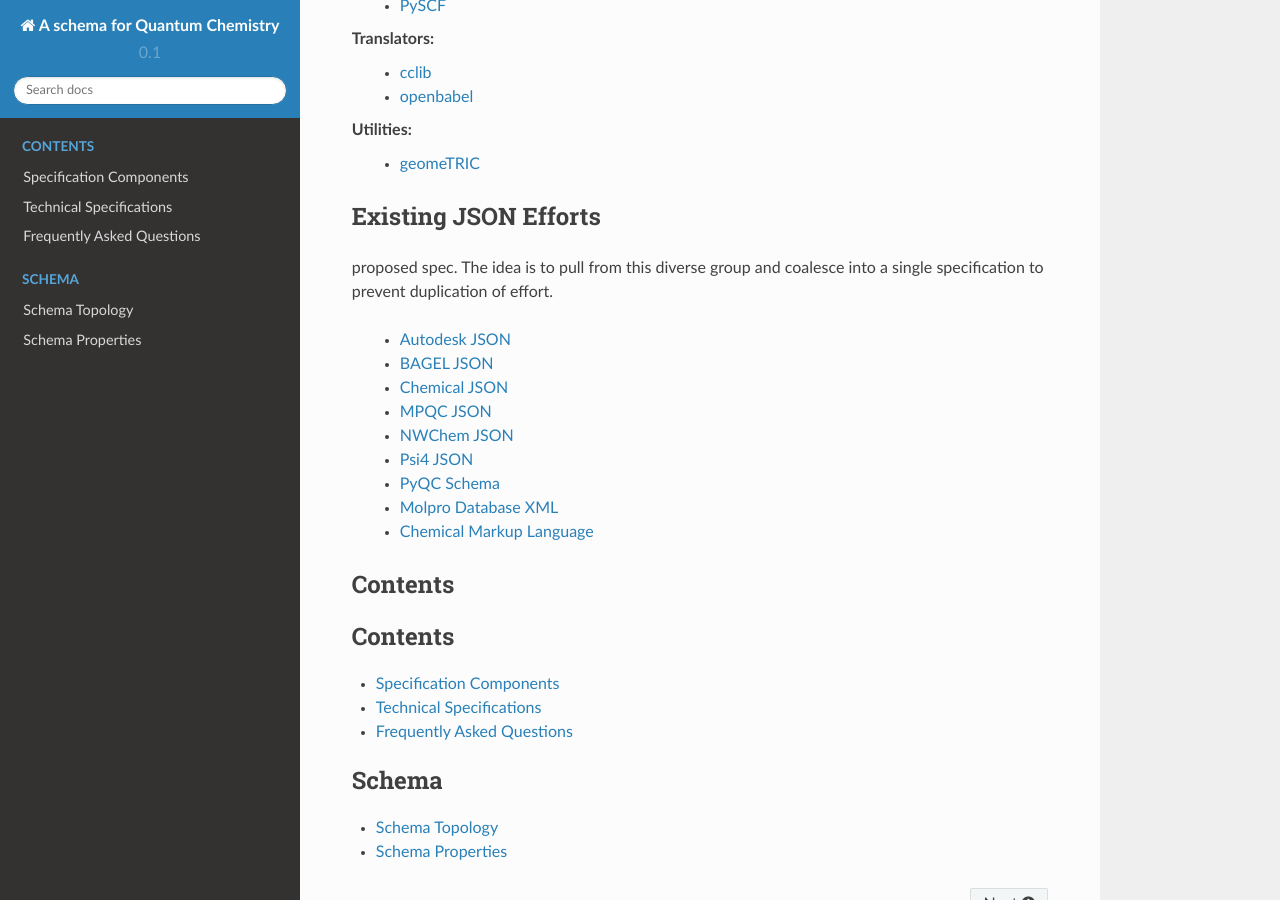
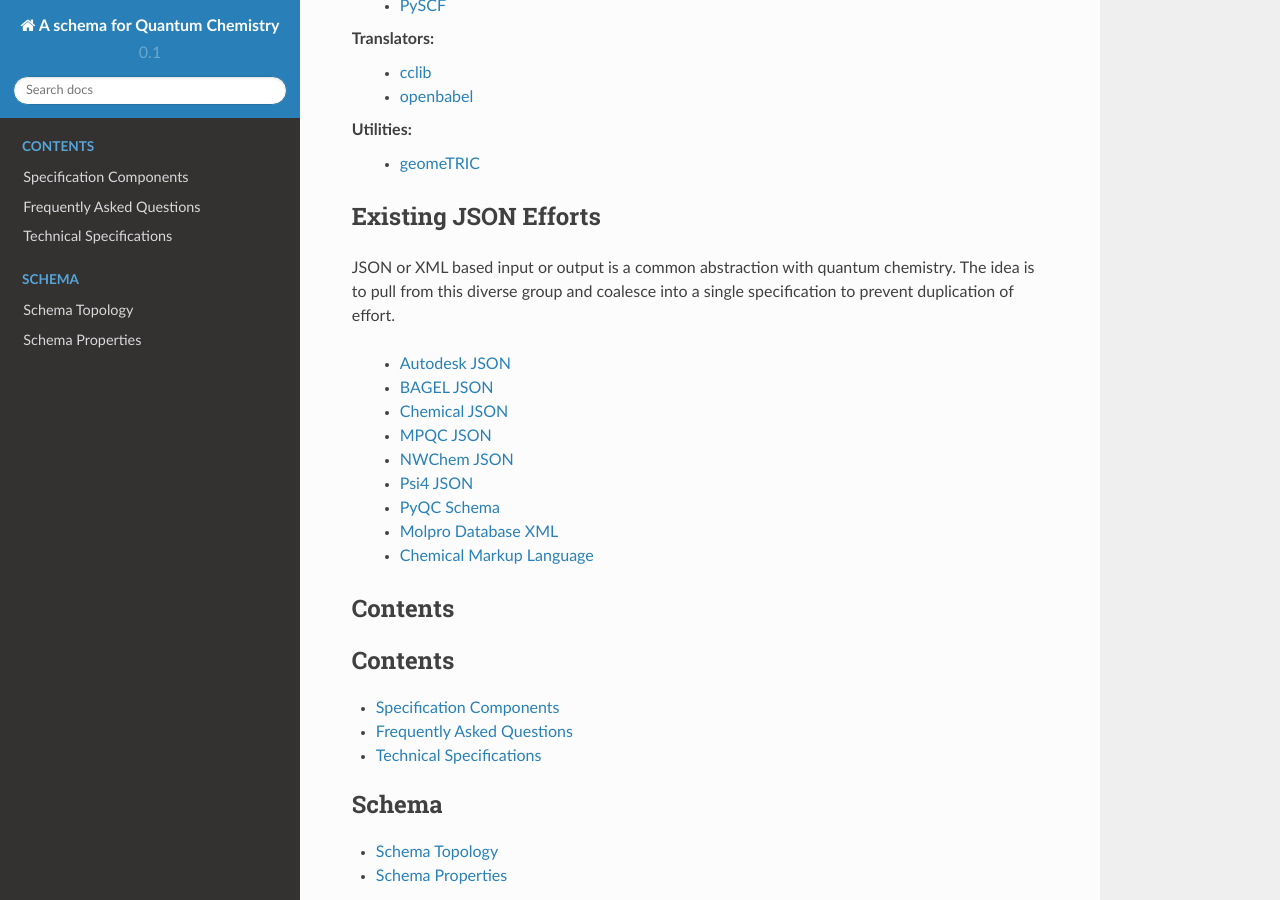
Before and after one commit to MolSSI/QCSchema, a Sphinx documentation site: the page built from docs/source/index.rst, in a window 1280 px wide and 900 px high, scrolled down 987 px. Built offline with Sphinx 7.4.7 and the Read the Docs theme 2.0.0, drawn with Linux system fonts in a browser that asks for light colours; the version number is read from the project's files by our own code.

```diff
--- a/docs/source/index.rst
+++ b/docs/source/index.rst
@@ -4,7 +4,7 @@
    contain the root `toctree` directive.
 
 Quantum Chemistry Schema
-=========================================================
+========================
 A JSON Schema for Quantum Chemistry
 
 
@@ -51,7 +51,8 @@
 
 Existing JSON Efforts
 ----------------------
-proposed spec. The idea is to pull from this diverse group and coalesce into a
+JSON or XML based input or output is a common abstraction with quantum chemistry.
+The idea is to pull from this diverse group and coalesce into a
 single specification to prevent duplication of effort.
 
  * `Autodesk JSON <https://github.com/Autodesk/molecular-design-toolkit/wiki/Molecular-JSON-Draft-Spec#molecule>`_
@@ -73,8 +74,8 @@
    :caption: Contents
 
    spec_components
+   faq
    tech_specs
-   faq
 
 .. toctree::
    :maxdepth: 1
```
Also changed, not shown: docs/source/spec_components.rst (+50 -10 lines).
